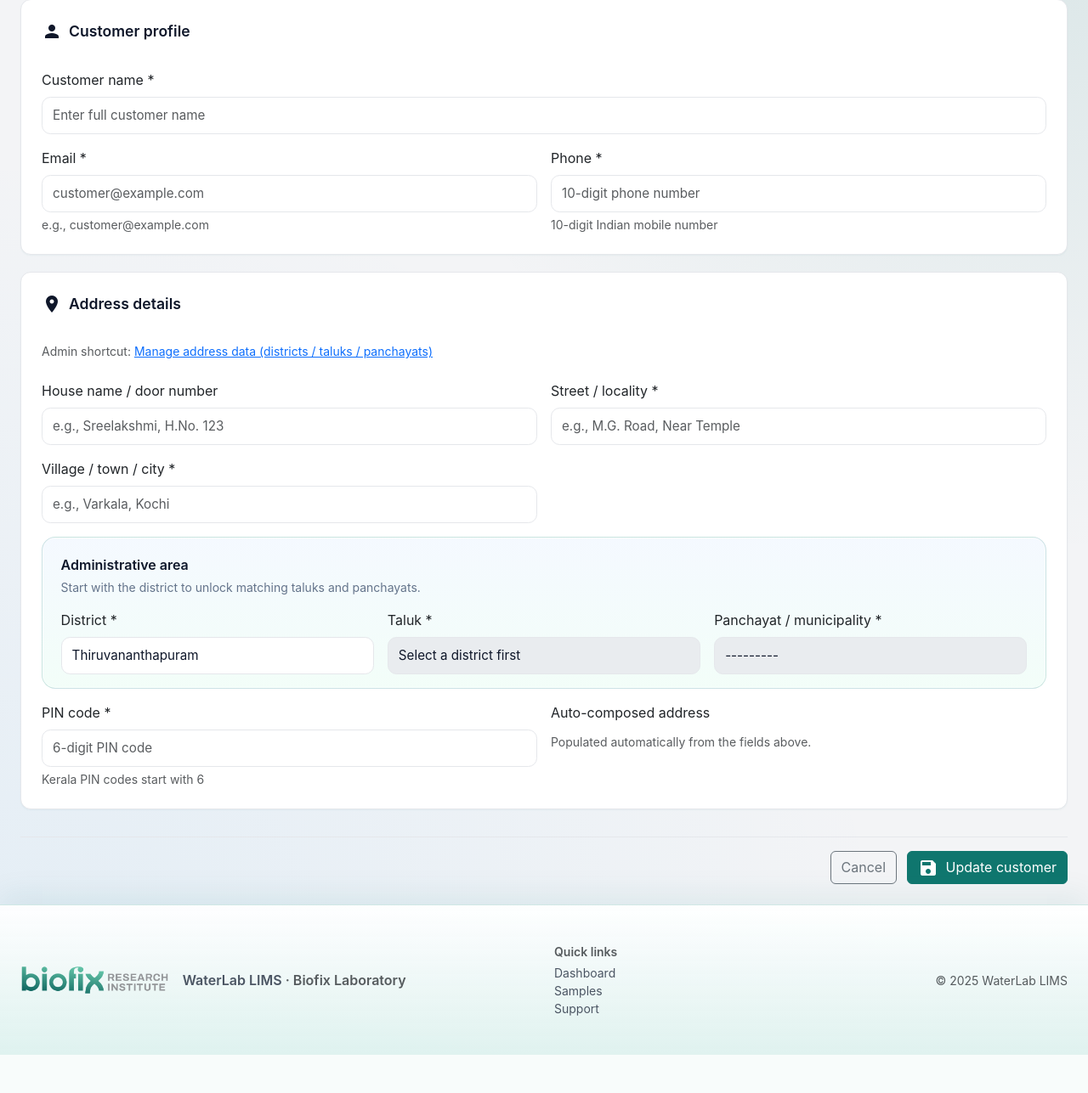
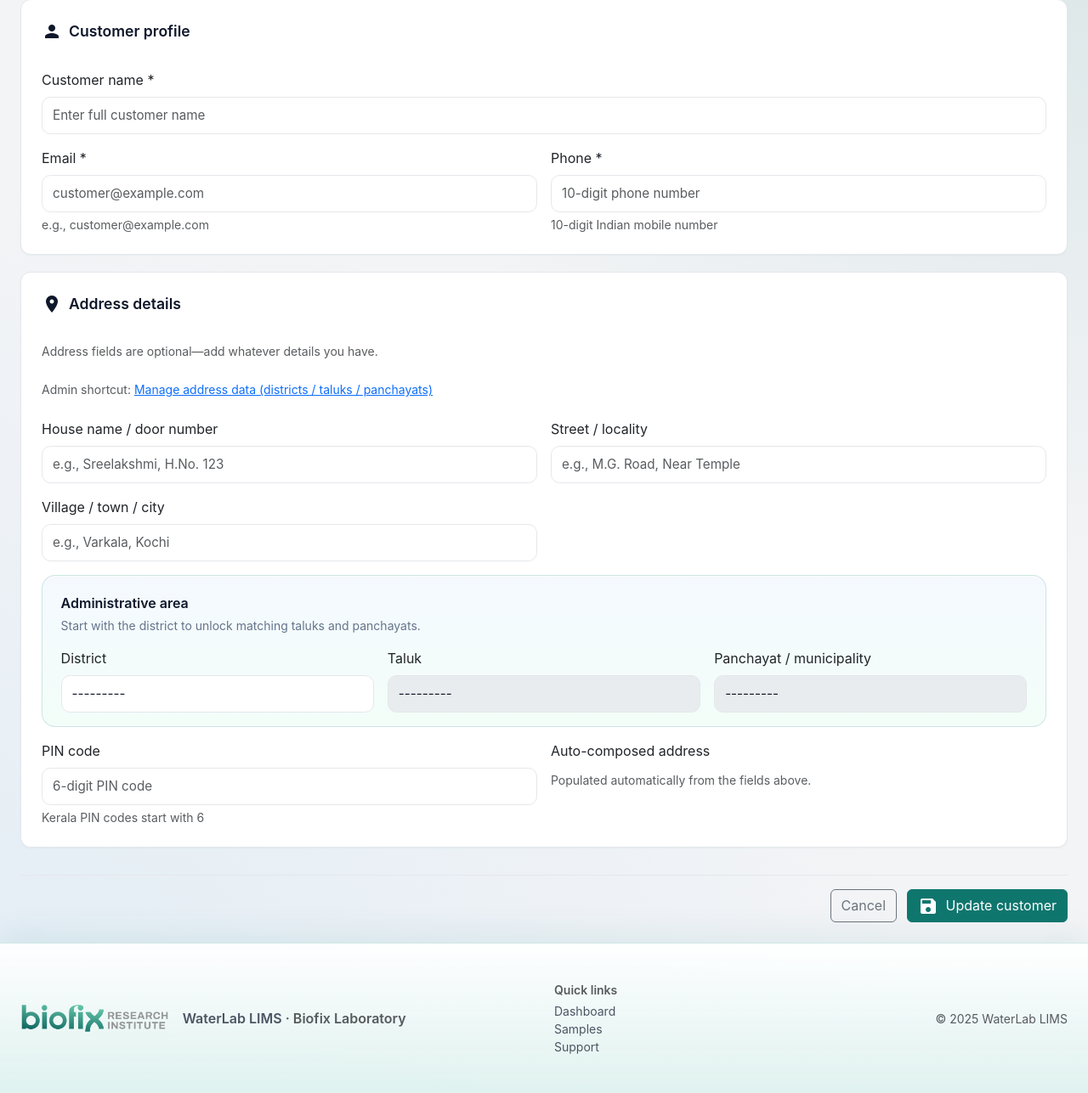
Before and after one commit to itzpraveen/waterlab, a Django app: page /customers/add/ in a window 1280 px wide. Shown: the part 218-1505 px from the top of the page at 85% size. Before the commit the page ends 1460 px from the top, so only its background shows below. Run offline with Django 5.2, Linux system fonts and the light colour scheme; the visitor is signed in with stand-in values (Sample User, id 1); data comes from the database, SQL or seed files in the repository; data that the repository does not hold is empty; some libraries are stand-ins or nearby versions.

Commit message:
Make address optional and refresh report template

```diff
--- a/core/forms.py
+++ b/core/forms.py
@@ -37,13 +37,11 @@ class CustomerForm(forms.ModelForm):
             }),
             'street_locality_landmark': forms.TextInput(attrs={
                 'class': 'form-control',
-                'placeholder': 'e.g., M.G. Road, Near Temple',
-                'required': True
+                'placeholder': 'e.g., M.G. Road, Near Temple'
             }),
             'village_town_city': forms.TextInput(attrs={
                 'class': 'form-control',
-                'placeholder': 'e.g., Varkala, Kochi',
-                'required': True
+                'placeholder': 'e.g., Varkala, Kochi'
             }),
             'panchayat_municipality': forms.Select(attrs={ # Changed to Select
                 'class': 'form-control',
@@ -66,6 +64,21 @@ class CustomerForm(forms.ModelForm):
 
     def __init__(self, *args, **kwargs):
         super().__init__(*args, **kwargs)
+
+        # Make address components optional in the form and HTML
+        optional_fields = [
+            'house_name_door_no',
+            'street_locality_landmark',
+            'village_town_city',
+            'panchayat_municipality',
+            'taluk',
+            'district',
+            'pincode',
+        ]
+        for field_name in optional_fields:
+            if field_name in self.fields:
+                self.fields[field_name].required = False
+                self.fields[field_name].widget.attrs.pop('required', None)
 
         # Load address data for validation and pre-population
         try:
--- a/core/models.py
+++ b/core/models.py
@@ -165,13 +165,15 @@ class Customer(models.Model):
 
     # Detailed Kerala address fields following standard format
     house_name_door_no = models.CharField(max_length=100, blank=True, null=True, verbose_name="House Name / Door Number")
-    street_locality_landmark = models.CharField(max_length=200, verbose_name="Street / Locality") # Made required
-    village_town_city = models.CharField(max_length=100, verbose_name="Village / Town") # Made required
+    street_locality_landmark = models.CharField(max_length=200, blank=True, default='', verbose_name="Street / Locality")
+    village_town_city = models.CharField(max_length=100, blank=True, default='', verbose_name="Village / Town")
     panchayat_municipality = models.CharField(max_length=100, blank=True, default='', verbose_name="Panchayat / Municipality / Corporation")
     taluk = models.CharField(max_length=100, blank=True, default='', verbose_name="Taluk")
-    district = models.CharField(max_length=50, choices=KERALA_DISTRICTS, blank=False, null=False, default='Thiruvananthapuram', verbose_name="District") # Made required
+    district = models.CharField(max_length=50, choices=KERALA_DISTRICTS, blank=True, default='', verbose_name="District")
     pincode = models.CharField(
         max_length=6,
+        blank=True,
+        default='',
         verbose_name="PIN Code",
         validators=[
             RegexValidator(r'^\d{6}$', 'PIN code must be 6 digits.'),
@@ -192,17 +194,30 @@ class Customer(models.Model):
     def save(self, *args, **kwargs):
         # Auto-populate the address field from detailed components
         address_parts = []
-        if self.house_name_door_no:
-            address_parts.append(self.house_name_door_no)
-        address_parts.extend([
+
+        for component in (
+            self.house_name_door_no,
             self.street_locality_landmark,
             self.village_town_city,
             self.panchayat_municipality,
-            f"{self.taluk} Taluk",
-            f"{self.get_district_display()} District",
-            f"Kerala - {self.pincode}"
-        ])
-        self.address = ", ".join([part for part in address_parts if part])
+        ):
+            cleaned = (component or '').strip()
+            if cleaned:
+                address_parts.append(cleaned)
+
+        taluk_clean = (self.taluk or '').strip()
+        if taluk_clean:
+            address_parts.append(f"{taluk_clean} Taluk")
+
+        district_clean = (self.district or '').strip()
+        if district_clean:
+            address_parts.append(f"{self.get_district_display()} District")
+
+        pincode_clean = (self.pincode or '').strip()
+        if pincode_clean:
+            address_parts.append(f"Kerala - {pincode_clean}")
+
+        self.address = ", ".join(address_parts)
         super().save(*args, **kwargs)
 
     def __str__(self):
--- a/core/templates/core/customer_form.html
+++ b/core/templates/core/customer_form.html
@@ -49,6 +49,7 @@
 
     <div class="info-card">
         <div class="form-section-title"><i class="material-icons">location_on</i>Address details</div>
+        <p class="text-muted small mb-2">Address fields are optional—add whatever details you have.</p>
         {% if request.user.is_staff %}
         <div class="mb-2 small text-muted">
             Admin shortcut: <a href="/admin/core/keralalocation/" target="_blank">Manage address data (districts / taluks / panchayats)</a>
@@ -61,12 +62,12 @@
                 {% if form.house_name_door_no.errors %}<div class="invalid-feedback d-block small">{{ form.house_name_door_no.errors.0 }}</div>{% endif %}
             </div>
             <div class="col-md-6">
-                <label for="{{ form.street_locality_landmark.id_for_label }}" class="form-label">Street / locality *</label>
+                <label for="{{ form.street_locality_landmark.id_for_label }}" class="form-label">Street / locality</label>
                 {{ form.street_locality_landmark }}
                 {% if form.street_locality_landmark.errors %}<div class="invalid-feedback d-block small">{{ form.street_locality_landmark.errors.0 }}</div>{% endif %}
             </div>
             <div class="col-md-6">
-                <label for="{{ form.village_town_city.id_for_label }}" class="form-label">Village / town / city *</label>
+                <label for="{{ form.village_town_city.id_for_label }}" class="form-label">Village / town / city</label>
                 {{ form.village_town_city }}
                 {% if form.village_town_city.errors %}<div class="invalid-feedback d-block small">{{ form.village_town_city.errors.0 }}</div>{% endif %}
             </div>
@@ -76,17 +77,17 @@
                     <p class="address-hierarchy__hint small mb-3">Start with the district to unlock matching taluks and panchayats.</p>
                     <div class="row g-3">
                         <div class="col-lg-4 col-md-6">
-                            <label for="{{ form.district.id_for_label }}" class="form-label">District *</label>
+                            <label for="{{ form.district.id_for_label }}" class="form-label">District</label>
                             {{ form.district }}
                             {% if form.district.errors %}<div class="invalid-feedback d-block small">{{ form.district.errors.0 }}</div>{% endif %}
                         </div>
                         <div class="col-lg-4 col-md-6">
-                            <label for="{{ form.taluk.id_for_label }}" class="form-label">Taluk *</label>
+                            <label for="{{ form.taluk.id_for_label }}" class="form-label">Taluk</label>
                             {{ form.taluk }}
                             {% if form.taluk.errors %}<div class="invalid-feedback d-block small">{{ form.taluk.errors.0 }}</div>{% endif %}
                         </div>
                         <div class="col-lg-4 col-md-6">
-                            <label for="{{ form.panchayat_municipality.id_for_label }}" class="form-label">Panchayat / municipality *</label>
+                            <label for="{{ form.panchayat_municipality.id_for_label }}" class="form-label">Panchayat / municipality</label>
                             {{ form.panchayat_municipality }}
                             {% if form.panchayat_municipality.errors %}<div class="invalid-feedback d-block small">{{ form.panchayat_municipality.errors.0 }}</div>{% endif %}
                         </div>
@@ -94,7 +95,7 @@
                 </div>
             </div>
             <div class="col-md-6">
-                <label for="{{ form.pincode.id_for_label }}" class="form-label">PIN code *</label>
+                <label for="{{ form.pincode.id_for_label }}" class="form-label">PIN code</label>
                 {{ form.pincode }}
                 {% if form.pincode.errors %}<div class="invalid-feedback d-block small">{{ form.pincode.errors.0 }}</div>{% else %}<div class="form-text">Kerala PIN codes start with 6</div>{% endif %}
             </div>
--- a/core/views.py
+++ b/core/views.py
@@ -1637,9 +1637,9 @@ def download_sample_report_view(request, pk):
          Paragraph('<b>Location</b>', styles['Label']), Paragraph(_safe_text(location_display, 'N/A'), styles['Value'])],
         [Paragraph('<b>Received At Lab</b>', styles['Label']), Paragraph(_safe_text(sample.date_received_at_lab.strftime('%d %b %Y %H:%M') if sample.date_received_at_lab else '', 'N/A'), styles['Value']),
          Paragraph('<b>Test Commenced</b>', styles['Label']), Paragraph(_safe_text(sample.test_commenced_on.strftime('%d %b %Y') if sample.test_commenced_on else '', 'N/A'), styles['Value'])],
-        [Paragraph('<b>Test Completed</b>', styles['Label']), Paragraph(_safe_text(sample.test_completed_on.strftime('%d %b %Y') if sample.test_completed_on else '', 'N/A'), styles['Value']),
-         Paragraph('<b>Chief of Quality - Microbiology</b>', styles['Label']), Paragraph(_safe_text(_user_display(sample.reviewed_by), 'N/A'), styles['Value'])]
+        [Paragraph('<b>Test Completed</b>', styles['Label']), Paragraph(_safe_text(sample.test_completed_on.strftime('%d %b %Y') if sample.test_completed_on else '', 'N/A'), styles['Value']), '', '']
     ]
+    last_meta_row_index = len(meta_rows) - 1
     meta_table = Table(meta_rows, colWidths=[32*mm, 55*mm, 32*mm, doc.width - 119*mm])
     meta_table.setStyle(TableStyle([
         ('BACKGROUND', (0,0), (-1,-1), surface),
@@ -1650,6 +1650,7 @@ def download_sample_report_view(request, pk):
         ('RIGHTPADDING', (0,0), (-1,-1), 6),
         ('TOPPADDING', (0,0), (-1,-1), 6),
         ('BOTTOMPADDING', (0,0), (-1,-1), 6),
+        ('SPAN', (1, last_meta_row_index), (3, last_meta_row_index)),
     ]))
     elements.append(meta_table)
     elements.append(Spacer(1, 8))
```
Also changed, not shown: core/tests.py (+16 -0 lines), core/migrations/0027_make_customer_address_optional.py (added), static/report_templates/biofix_wl_template_page.png.
